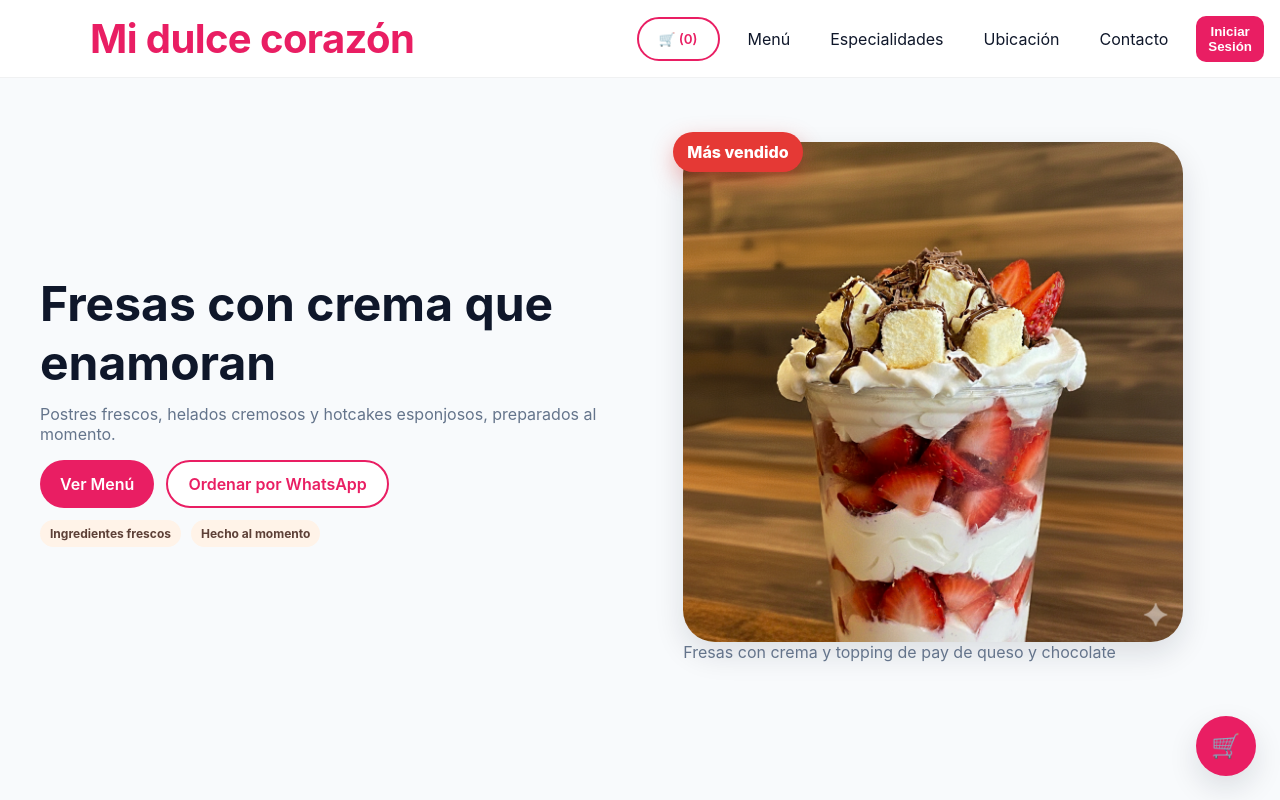
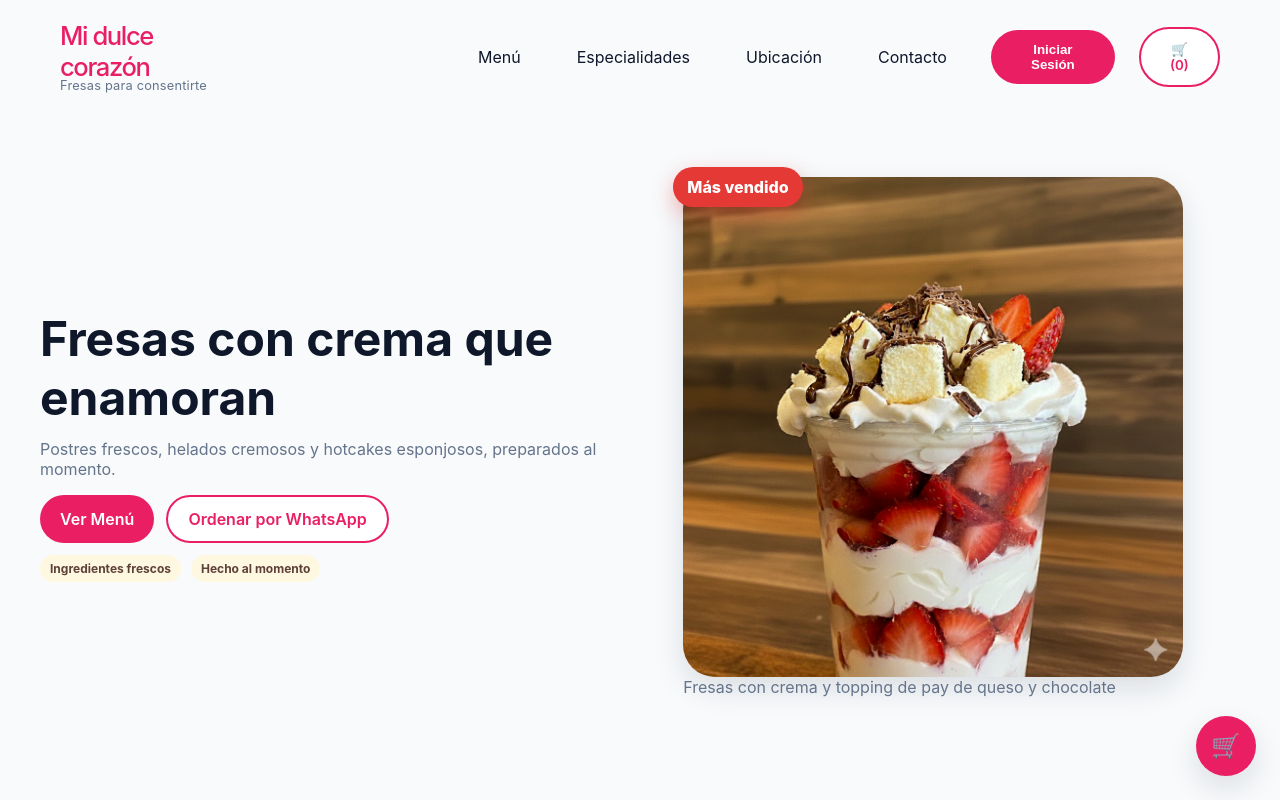
Before and after one commit to Diego-Dominguez182/miDulceCoraz-n, a React (Vite) app: page / in a window 1280 px wide. Shown: the top 800 px of the page. Built offline with nearby package versions, Linux system fonts and the light colour scheme.

Commit message:
Se modificó el header container

```diff
--- a/src/App.css
+++ b/src/App.css
@@ -9,7 +9,7 @@
   width: 100%;
   background: rgba(255, 255, 255, 0.95);
   backdrop-filter: blur(10px);
-  border-bottom: 1px solid rgba(15, 23, 42, 0.06);
+  /* border-bottom: 1px solid rgba(15, 23, 42, 0.06); */
 }
 
 .topbar {
@@ -30,7 +30,7 @@
 }
 .topbar a {
   color: var(--primary);
-  text-decoration: underline;
+  /* text-decoration: underline; */
   font-weight: 600;
 }
 .topbar a:hover {
@@ -40,21 +40,17 @@
 .mobile-only {
   display: none;
 }
-@media (max-width: 768px) {
-  .mobile-only {
-    display: inline-flex;
-  }
-  .desktop-only {
-    display: none !important;
-  }
+.header.container {
+  max-width: 100%;
+  padding-inline: 60px;
 }
 
 .header {
-  display: flex;
+  /* display: flex;
   align-items: center;
   justify-content: space-between;
-  gap: 16px;
-  padding: 14px 0;
+  gap: 16px; */
+  padding:  20px 0;
   position: relative;
 }
 
@@ -62,23 +58,41 @@
   display: flex;
   align-items: center;
   justify-content: space-between;
+  gap: 24px;
   width: 100%;
+
 }
 
 .brand {
-  display: inline-flex;
-  align-items: center;
+  display: flex;
+  flex-direction: column;
+  align-items: flex-start;
+  justify-content: center;
+  margin-right: 150px;
 }
 
 .brand-title {
   font-family: 'Poppins', 'Inter', system-ui, -apple-system, 'Segoe UI', Roboto, Arial, sans-serif;
-  font-weight: 700;
-  font-size: 2.5rem;
+  font-weight: 500;
+  font-size: 1.6rem;
   color: var(--primary);
-  letter-spacing: -0.6px;
+  letter-spacing: -1.4px;
+}
+.brand-subtitle {
+  font-size: 0.8rem;
+  color: var(--muted);
+  margin-top: -4px;
+  letter-spacing: 0.2px;
 }
 
 .header-actions-mobile {
+  display: flex;
+  align-items: center;
+  gap: 12px;
+}
+
+.header-actions {
+  margin-left: auto;   /* empuja este bloque hasta el extremo derecho */
   display: flex;
   align-items: center;
   gap: 12px;
@@ -90,7 +104,7 @@
   border: none;
   color: var(--text);
   cursor: pointer;
-  padding: 4px;
+  padding: px;
   z-index: 100;
 }
 
@@ -98,12 +112,16 @@
   display: flex;
   align-items: center;
   gap: 16px;
+  margin-left: 40px;
 }
 .nav a,
+
+
 .nav button {
-  padding: 8px 12px;
+  padding: 0px 20px;
   border-radius: 10px;
   transition: background 0.2s, color 0.2s;
+  font-weight: 400;
 }
 .nav a:hover,
 .nav a:focus,
@@ -217,6 +235,11 @@
 @media (max-width: 900px) {
   .hero {
     grid-template-columns: 1fr;
+  }
+}
+@media (min-width: 1440px) {
+  :root {
+    --container: 1320px;
   }
 }
 
@@ -699,3 +722,11 @@ footer {
     justify-content: center;
   }
 }
+@media (max-width: 768px) {
+  .mobile-only {
+    display: inline-flex;
+  }
+  .desktop-only {
+    display: none !important;
+  }
+}
--- a/src/components/Header.jsx
+++ b/src/components/Header.jsx
@@ -34,7 +34,7 @@ export default function Header() {
         </div>
       </div> */}
 
-      <div className="sticky-header">
+      {/* <div className="sticky-header">
         <header className="container header" role="banner">
           <div className="header-main">
             <a
@@ -93,12 +93,31 @@ export default function Header() {
               </button>
             </div>
           </div>
+        </header> */}
 
+          <header className="container header" role="banner">
+            <div className="header-main">
+              {/* BRAND */}
+              <a
+                href="/"
+                className="brand"
+                aria-label="Mi dulce corazón, ir al inicio"
+                onClick={closeMenu}
+              >
+                <span className="brand-title">Mi dulce corazón</span>
+                <span className="brand-subtitle">Fresas para consentirte</span>
+              </a>
+
+              {/* NAV LINKS (center-ish) */}
               <nav className="nav desktop-only" aria-label="Principal">
                 <a href="#menu">Menú</a>
                 <a href="#especialidades">Especialidades</a>
                 <a href="#ubicacion">Ubicación</a>
                 <a href="#contacto">Contacto</a>
+              </nav>
+
+              {/* DESKTOP ACTIONS ON THE RIGHT */}
+              <div className="header-actions desktop-only">
                 {itemCount > 0 && (
                   <button
                     className="btn btn-outline header-cart-btn"
@@ -108,10 +127,15 @@ export default function Header() {
                     🛒 Carrito ({itemCount})
                   </button>
                 )}
+
                 {isAuthenticated ? (
                   <>
                     <span className="small muted">Hola, {user?.username}</span>
-                <a href="/orders" className="btn btn-outline" style={{ borderColor: 'var(--text)', color: 'var(--text)' }}>
+                    <a
+                      href="/orders"
+                      className="btn btn-outline"
+                      style={{ borderColor: 'var(--text)', color: 'var(--text)' }}
+                    >
                       Mis Pedidos
                     </a>
                     <button
@@ -129,9 +153,59 @@ export default function Header() {
                     Iniciar Sesión
                   </button>
                 )}
-          </nav>
+              </div>
+
+              {/* MOBILE ACTIONS (cart + burger) */}
+              <div className="header-actions-mobile">
+                <button
+                  className="btn btn-outline header-cart-btn mobile-only"
+                  onClick={() => setIsCartOpen(true)}
+                  aria-label={`Carrito con ${itemCount} productos`}
+                >
+                  🛒 ({itemCount})
+                </button>
+                <button
+                  className="mobile-menu-btn"
+                  onClick={toggleMenu}
+                  aria-label={isMenuOpen ? "Cerrar menú" : "Abrir menú"}
+                  aria-expanded={isMenuOpen}
+                >
+                  {isMenuOpen ? (
+                    <svg
+                      width="24"
+                      height="24"
+                      viewBox="0 0 24 24"
+                      fill="none"
+                      stroke="currentColor"
+                      strokeWidth="2"
+                      strokeLinecap="round"
+                      strokeLinejoin="round"
+                    >
+                      <line x1="18" y1="6" x2="6" y2="18" />
+                      <line x1="6" y1="6" x2="18" y2="18" />
+                    </svg>
+                  ) : (
+                    <svg
+                      width="24"
+                      height="24"
+                      viewBox="0 0 24 24"
+                      fill="none"
+                      stroke="currentColor"
+                      strokeWidth="2"
+                      strokeLinecap="round"
+                      strokeLinejoin="round"
+                    >
+                      <line x1="3" y1="12" x2="21" y2="12" />
+                      <line x1="3" y1="6" x2="21" y2="6" />
+                      <line x1="3" y1="18" x2="21" y2="18" />
+                    </svg>
+                  )}
+                </button>
+              </div>
+            </div>
           </header>
-      </div>
+
+      {/* </div> */}
 
       <div className={`mobile-nav-overlay ${isMenuOpen ? "open" : ""}`}>
         <nav className="mobile-nav">
--- a/src/index.css
+++ b/src/index.css
@@ -16,7 +16,7 @@ body {
   --primary: #e91e63;
   --primaryDark: #c2185b;
   --red: #e53935;
-  --cream: #fff3e8;
+  --cream: #fff8e1;
   --choco: #5d4037;
   --green: #2e7d32;
   --text: #0f172a;
@@ -44,7 +44,7 @@ a {
 .container {
   max-width: var(--container);
   margin-inline: auto;
-  padding-inline: 16px;
+  padding-inline: 1px;
 }
 .section {
   padding: 64px 0;
@@ -108,8 +108,3 @@ a {
 .card-body {
   padding: 18px;
 }
-.sticky-header .container.header {
-  max-width: 100%;
-  margin-inline: 0;
-  padding-left: 90px; /* keep some margin so text isn't glued to the edge */
-}
```
Also changed, not shown: 2 other files (tests, documents, lock files or other folders). Lines whose indentation alone changed are shown as unchanged.
